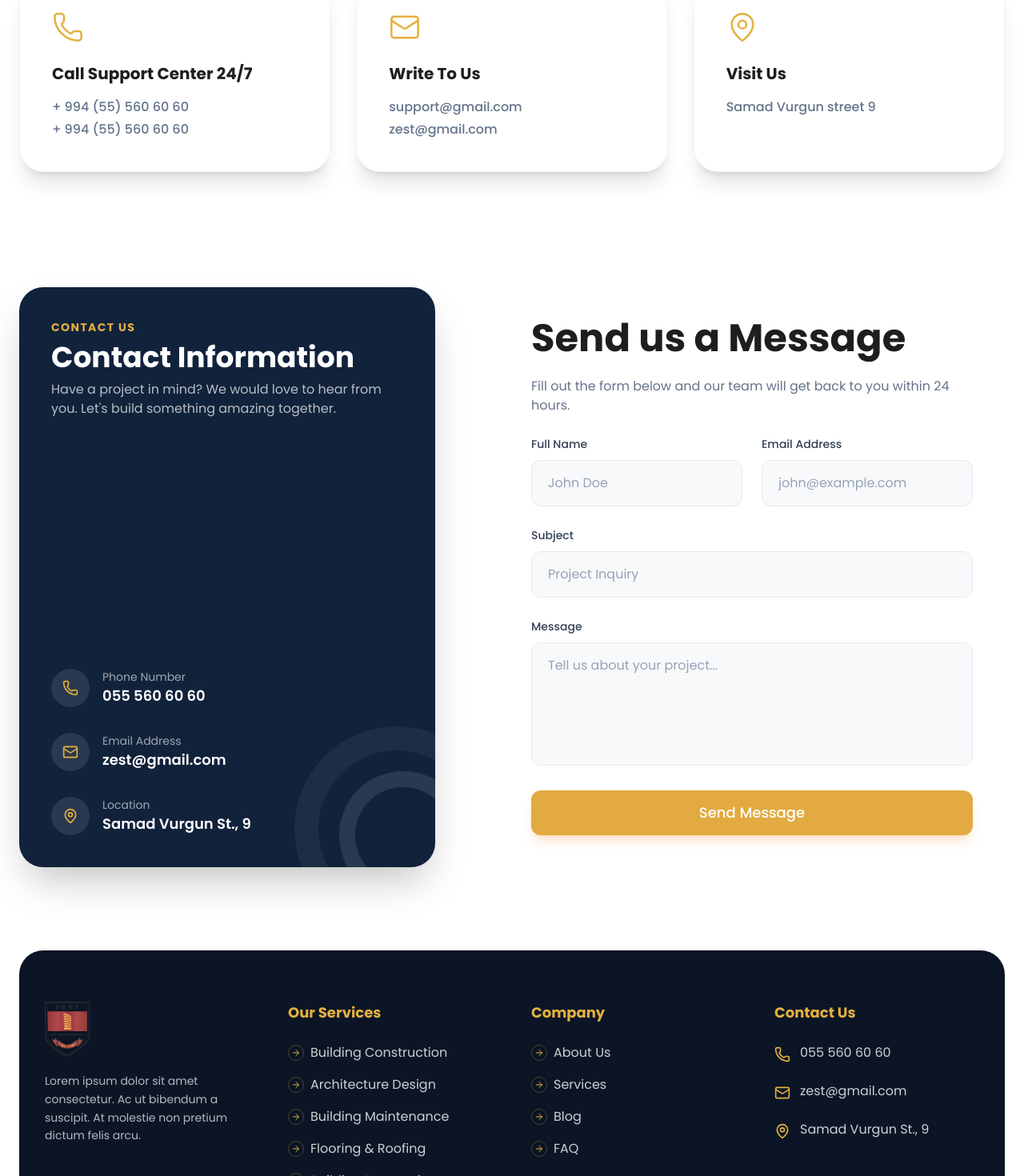
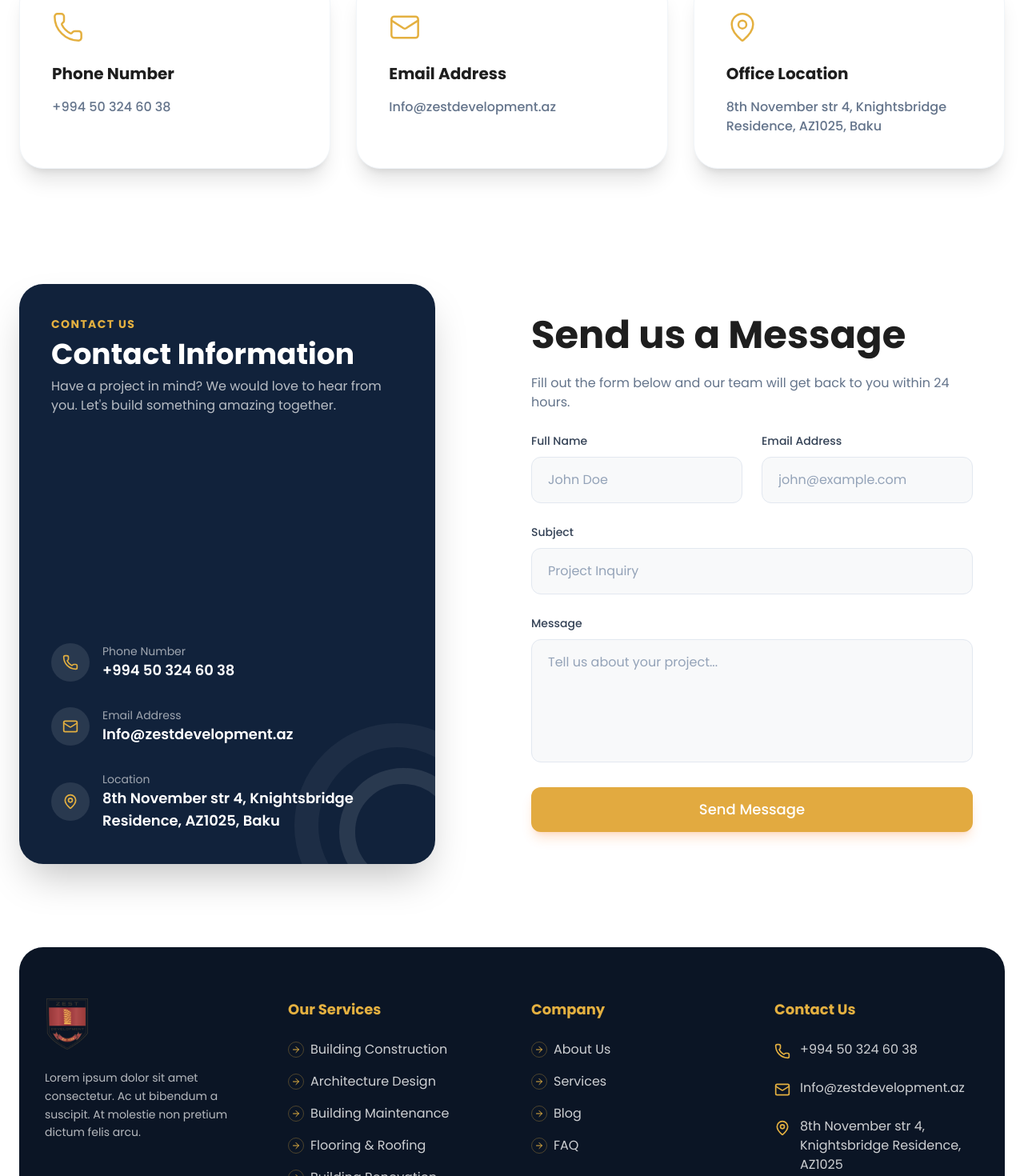
Before and after one commit to HashTechAz/zest-construction, a Next.js app: page /contact in a window 1280 px wide. Shown: the part 597-2067 px from the top of the page at 80% size. Built offline with nearby package versions, Linux system fonts and the light colour scheme.

Commit message:
Refactor contact information and improve layout: updated contact details with new phone number, email, and office location; enhanced footer and header components for better accessibility; adjusted preloader timing and styles.

```diff
--- a/src/components/features/contact/contact-cards/contact-cards.tsx
+++ b/src/components/features/contact/contact-cards/contact-cards.tsx
@@ -4,18 +4,24 @@ import { Container } from "@/components/ui/container";
 const contactData = [
   {
     icon: Phone,
-    title: "Call Support Center 24/7",
-    lines: ["+ 994 (55) 560 60 60", "+ 994 (55) 560 60 60"],
+    title: "Phone Number",
+    description: "Call us anytime for support",
+    info: "+994 50 324 60 38",
+    href: "tel:+994503246038",
   },
   {
     icon: Mail,
-    title: "Write To Us",
-    lines: ["support@gmail.com", "zest@gmail.com"],
+    title: "Email Address",
+    description: "Send us your inquiry",
+    info: "Info@zestdevelopment.az",
+    href: "mailto:Info@zestdevelopment.az",
   },
   {
     icon: MapPin,
-    title: "Visit Us",
-    lines: ["Samad Vurgun street 9"],
+    title: "Office Location",
+    description: "Visit our main office",
+    info: "8th November str 4, Knightsbridge Residence, AZ1025, Baku",
+    href: "https://maps.google.com/?q=Knightsbridge+Residence+Baku", // Google maps linki (opsional)
   },
 ];
 
@@ -42,11 +48,9 @@ export function ContactCards() {
 
               {/* Mətni sətir-sətir yazırıq */}
               <div className="space-y-1">
-                {item.lines.map((line, i) => (
-                  <p key={i} className="text-slate-500 dark:text-slate-400 text-sm sm:text-base font-medium transition-colors">
-                    {line}
-                  </p>
-                ))}
+                <p className="text-slate-500 dark:text-slate-400 text-sm sm:text-base font-medium transition-colors">
+                  {item.info}
+                </p>
               </div>
             </div>
           ))}
--- a/src/components/features/home/contact/contact-info.tsx
+++ b/src/components/features/home/contact/contact-info.tsx
@@ -25,7 +25,7 @@ export function ContactInfo() {
           </div>
           <div className="min-w-0">
             <p className="text-xs sm:text-sm text-white/60">Phone Number</p>
-            <p className="text-base sm:text-lg font-semibold truncate">055 560 60 60</p>
+            <p className="text-base sm:text-lg font-semibold truncate">+994 50 324 60 38</p>
           </div>
         </div>
         <div className="flex items-center gap-3 sm:gap-4">
@@ -34,7 +34,7 @@ export function ContactInfo() {
           </div>
           <div className="min-w-0">
             <p className="text-xs sm:text-sm text-white/60">Email Address</p>
-            <p className="text-base sm:text-lg font-semibold truncate">zest@gmail.com</p>
+            <p className="text-base sm:text-lg font-semibold truncate">Info@zestdevelopment.az</p>
           </div>
         </div>
         <div className="flex items-center gap-3 sm:gap-4">
@@ -43,7 +43,7 @@ export function ContactInfo() {
           </div>
           <div className="min-w-0">
             <p className="text-xs sm:text-sm text-white/60">Location</p>
-            <p className="text-base sm:text-lg font-semibold">Samad Vurgun St., 9</p>
+            <p className="text-base sm:text-lg font-semibold">8th November str 4, Knightsbridge Residence, AZ1025, Baku</p>
           </div>
         </div>
       </div>
--- a/src/components/features/home/faq/faq-image.tsx
+++ b/src/components/features/home/faq/faq-image.tsx
@@ -2,18 +2,14 @@ import Image from "next/image";
 
 export function FaqImage() {
   return (
-    <div className="relative w-full pl-0 sm:pl-8 flex justify-center lg:justify-start min-h-[280px] sm:min-h-[320px]">
-      <div className="relative w-full max-w-[550px] aspect-[500/620] bg-slate-100 dark:bg-slate-800/50 rounded-2xl overflow-hidden">
-        <div className="relative w-full h-full min-h-[260px]">
-          <Image
-            src="/images/home/faq-illustration.png"
-            alt="Zest Construction FAQs"
-            fill
-            sizes="(max-width: 1024px) 100vw, 550px"
-            className="object-contain"
-          />
-        </div>
-      </div>
+    <div className="relative w-full h-[500px] sm:h-[600px] lg:h-[750px] rounded-2xl overflow-hidden">
+      <Image
+        src="/images/home/faq-illustration.png"
+        alt="Construction FAQ"
+        fill
+        sizes="(max-width: 768px) 100vw, 50vw"
+        className="object-contain object-center"
+      />
     </div>
   );
 }
--- a/src/components/layout/footer/footer.tsx
+++ b/src/components/layout/footer/footer.tsx
@@ -14,11 +14,9 @@ export function Footer() {
                 <Image
                   src="/images/global/logo.png"
                   alt="Zest Logo"
-                  width={56}
-                  height={64}
+                  fill
                   sizes="64px"
-                  className="w-full h-full object-contain"
-                  style={{ width: "auto", height: "auto" }}
+                  className="object-contain"
                 />
               </Link>
               <p className="text-white/70 leading-relaxed text-sm max-w-sm">
@@ -55,20 +53,28 @@ export function Footer() {
                 ))}
               </ul>
             </div>
-            <div>
+            <div className="md:col-span-1"> {/* Grid yerini tapanda rahat olsun deyə qeyd etdim */}
               <h3 className="text-[#E4B040] font-bold text-base sm:text-lg mb-4 sm:mb-6">Contact Us</h3>
               <ul className="space-y-4 sm:space-y-6">
                 <li className="flex items-start gap-3 text-white/80">
                   <Phone className="w-5 h-5 text-[#E4B040] shrink-0 mt-1" />
-                  <span>055 560 60 60</span>
+                  <a href="tel:+994503246038" className="hover:text-white transition-colors">
+                    +994 50 324 60 38
+                  </a>
                 </li>
                 <li className="flex items-start gap-3 text-white/80">
                   <Mail className="w-5 h-5 text-[#E4B040] shrink-0 mt-1" />
-                  <span>zest@gmail.com</span>
+                  <a href="mailto:Info@zestdevelopment.az" className="hover:text-white transition-colors break-all">
+                    Info@zestdevelopment.az
+                  </a>
                 </li>
                 <li className="flex items-start gap-3 text-white/80">
                   <MapPin className="w-5 h-5 text-[#E4B040] shrink-0 mt-1" />
-                  <span>Samad Vurgun St., 9</span>
+                  <span>
+                    8th November str 4, <br />
+                    Knightsbridge Residence, AZ1025 <br />
+                    Baku, Azerbaijan
+                  </span>
                 </li>
               </ul>
             </div>
--- a/src/components/layout/header/header.tsx
+++ b/src/components/layout/header/header.tsx
@@ -22,12 +22,9 @@ export function Header() {
               <Image
                 src="/images/global/logo.png"
                 alt="Zest Logo"
-                width={48}
-                height={48}
+                fill
                 sizes="48px"
-                className="w-full h-full object-contain"
-                style={{ width: "auto", height: "auto" }}
-                priority
+                className="object-contain"
               />
             </Link>
 
--- a/src/components/ui/preloader/preloader.tsx
+++ b/src/components/ui/preloader/preloader.tsx
@@ -16,7 +16,7 @@ export function Preloader() {
       const timer = setTimeout(() => {
         setLoading(false);
         setTimeout(() => setShow(false), 500);
-      }, 500);
+      }, 800); // Bir az artırdım ki, loqo tam görünsün (800ms)
       return () => clearTimeout(timer);
     };
 
@@ -27,10 +27,11 @@ export function Preloader() {
 
   return (
     <div
-      className={`fixed inset-0 z-[9999] flex flex-col items-center justify-center bg-[#fafafa] transition-all duration-500 ease-out ${
+      className={`fixed inset-0 z-[9999] flex flex-col items-center justify-center bg-[#fafafa] transition-opacity duration-500 ease-out ${
         loading ? "opacity-100" : "opacity-0 pointer-events-none"
       }`}
     >
+      {/* Arxa fon naxışı (Grid dots) */}
       <div
         className="absolute inset-0 opacity-[0.4] pointer-events-none"
         style={{
@@ -38,25 +39,42 @@ export function Preloader() {
           backgroundSize: "24px 24px",
         }}
       />
+
       <div className="relative flex flex-col items-center">
+        {/* Logo və Spinner Konteyneri */}
         <div className="relative w-28 h-28 animate-scaleIn">
+
+          {/* Sabit xarici halqa */}
           <div className="absolute inset-[-12px] rounded-full border-2 border-slate-200" />
-          <div className="absolute inset-[-12px] rounded-full border-2 border-slate-100 border-t-primary animate-spinSlow" />
-          <div className="absolute inset-0 flex items-center justify-center rounded-full bg-white shadow-sm">
-            <Image
-              src="/images/global/logo.png"
-              alt="Zest Logo"
-              width={80}
-              height={80}
-              className="object-contain drop-shadow-sm"
-              priority
-            />
+
+          {/* Fırlanan aktiv halqa (Rəngi senin qızılı rənginə uyğunlaşdırdım) */}
+          <div className="absolute inset-[-12px] rounded-full border-2 border-slate-100 border-t-[#E4B040] animate-spinSlow" />
+
+          {/* Mərkəzi ağ dairə */}
+          <div className="absolute inset-0 flex items-center justify-center rounded-full bg-white shadow-lg shadow-slate-200/50">
+
+            {/* Şəkil Wrapperi - Xətanı həll edən hissə budur */}
+            <div className="relative w-20 h-20">
+                <Image
+                  src="/images/global/logo.png"
+                  alt="Zest Logo"
+                  fill
+                  priority
+                  sizes="80px"
+                  className="object-contain drop-shadow-sm"
+                />
+            </div>
+
           </div>
         </div>
-        <div className="mt-10 w-48 h-0.5 bg-slate-200 rounded-full overflow-hidden">
-          <div className="h-full w-full origin-left rounded-full bg-primary animate-progress" />
+
+        {/* Progress Bar */}
+        <div className="mt-12 w-48 h-0.5 bg-slate-200 rounded-full overflow-hidden">
+          <div className="h-full w-full origin-left rounded-full bg-[#E4B040] animate-progress" />
         </div>
-        <p className="mt-5 text-[11px] font-medium tracking-[0.3em] uppercase text-slate-400">
+
+        {/* Loading Text */}
+        <p className="mt-5 text-[11px] font-bold tracking-[0.3em] uppercase text-slate-400">
           Loading
         </p>
       </div>
```
